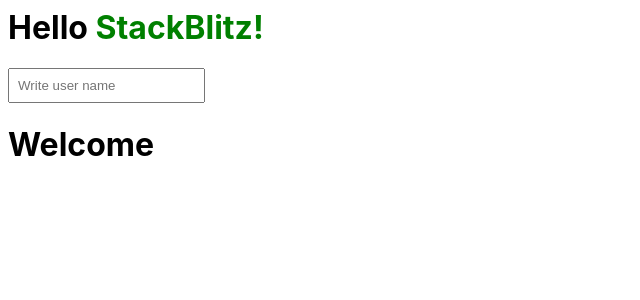
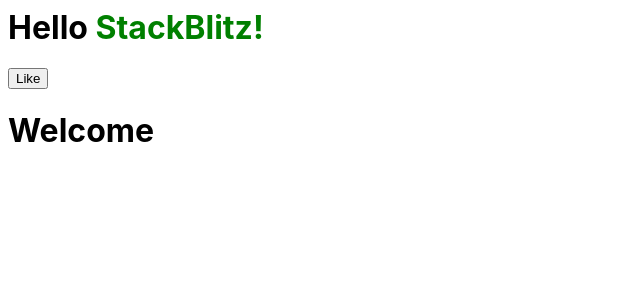
Before and after one commit to chandrashekhar-meshram/NeoG-L5, a React (Create React App) app: page / in a window 1280 px wide. Shown: the top 300 px of the page, without its empty margins (0-640 px from the left). Built offline with nearby package versions, Linux system fonts and the light colour scheme.

Commit message:
Like button example done

```diff
--- a/src/App.js
+++ b/src/App.js
@@ -1,22 +1,19 @@
-import React, {useState} from "react";
-import "./style.css";
+import React, { useState } from 'react';
+import './style.css';
 
 export default function App() {
-  const [userName, setUsernName] = useState("");
-  const color = "green";
+  const [userName, setUsernName] = useState('');
+  const color = 'green';
 
-  const userNameHandler = (e) => {
-    setUsernName(e.target.value);
-    console.log(userName)
-  }
+  const likeHandlerBtn = () => {
+    console.log('like button clicked');
+  };
   return (
     <div>
-      <h1>Hello <span style={{color:color}}> StackBlitz!</span></h1>
-      <input
-        style={{padding: "0.5rem"}}
-        placeholder="Write user name"
-        onChange={userNameHandler}
-      />
+      <h1>
+        Hello <span style={{ color: color }}> StackBlitz!</span>
+      </h1>
+      <button onClick={likeHandlerBtn}>Like</button>
       <h1>Welcome {userName}</h1>
     </div>
   );
```
